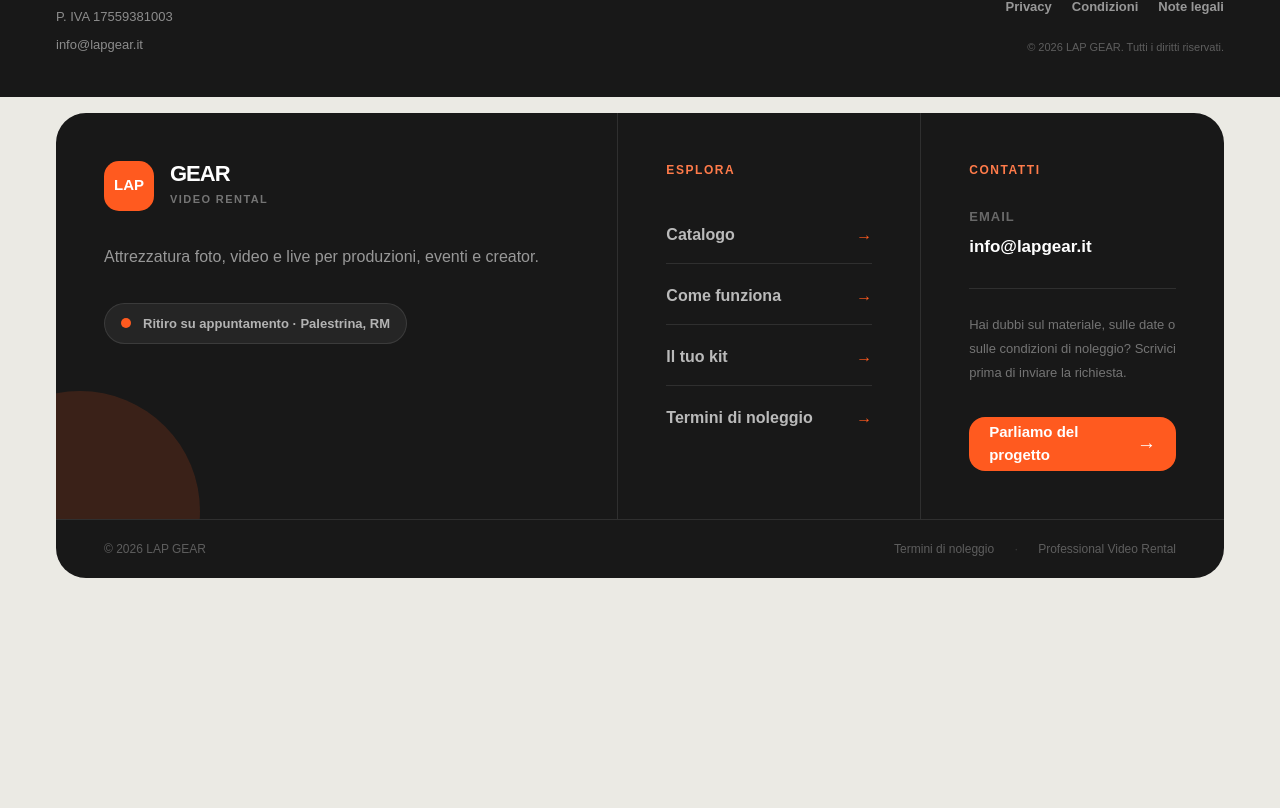
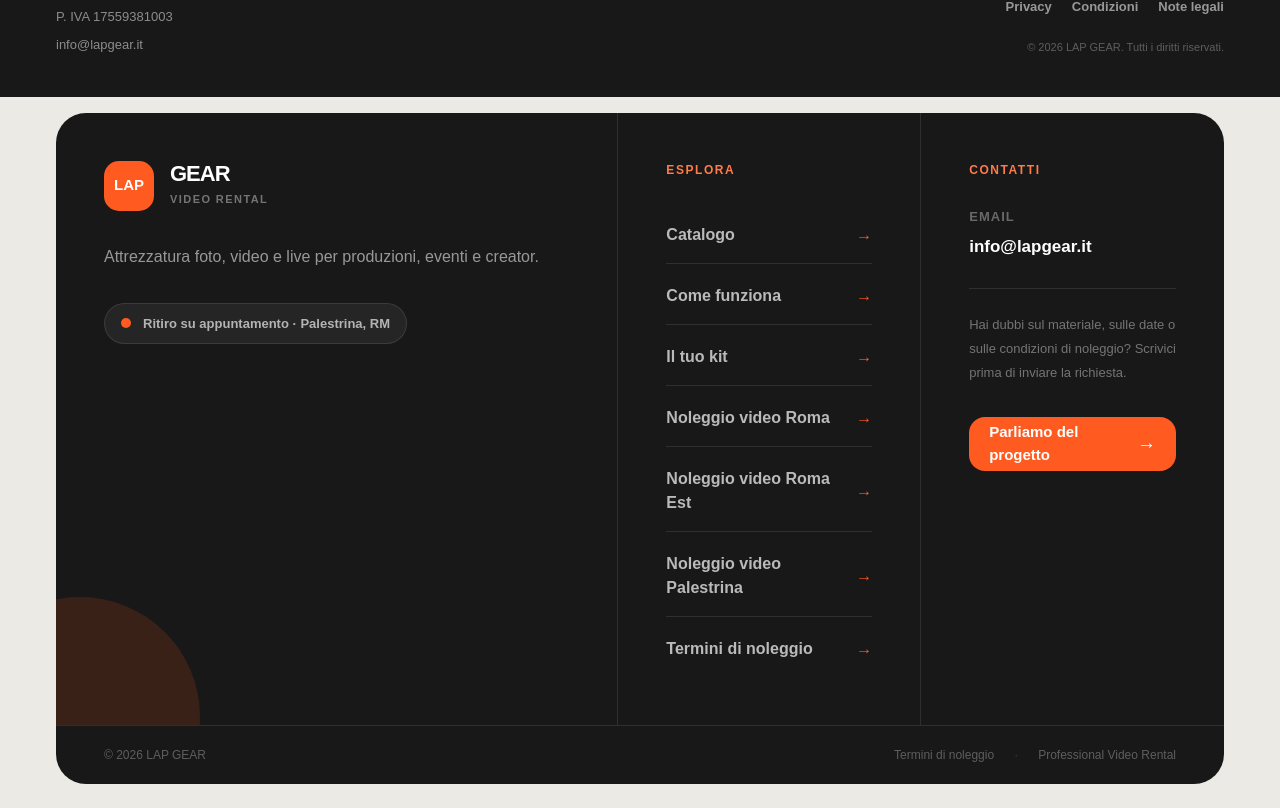
Before and after one commit to itslolloooo/lap-gear, a Next.js app: page / in a window 1280 px wide. Shown: the part 2917-3725 px from the top of the page. Before the commit the page ends 3519 px from the top, so only its background shows below. Built offline with nearby package versions, Linux system fonts and the light colour scheme; no server answers.

Commit message:
SEO: add internal links to local service pages

```diff
--- a/components/Footer.tsx
+++ b/components/Footer.tsx
@@ -79,6 +79,21 @@ function Footer() {
               <FooterLink
                 href="/noleggio"
                 label="Il tuo kit"
+              />
+
+              <FooterLink
+                href="/noleggio-attrezzatura-video-roma"
+                label="Noleggio video Roma"
+              />
+
+              <FooterLink
+                href="/noleggio-attrezzatura-video-roma-est"
+                label="Noleggio video Roma Est"
+              />
+
+              <FooterLink
+                href="/noleggio-attrezzatura-video-palestrina"
+                label="Noleggio video Palestrina"
               />
 
               <FooterLink
```
